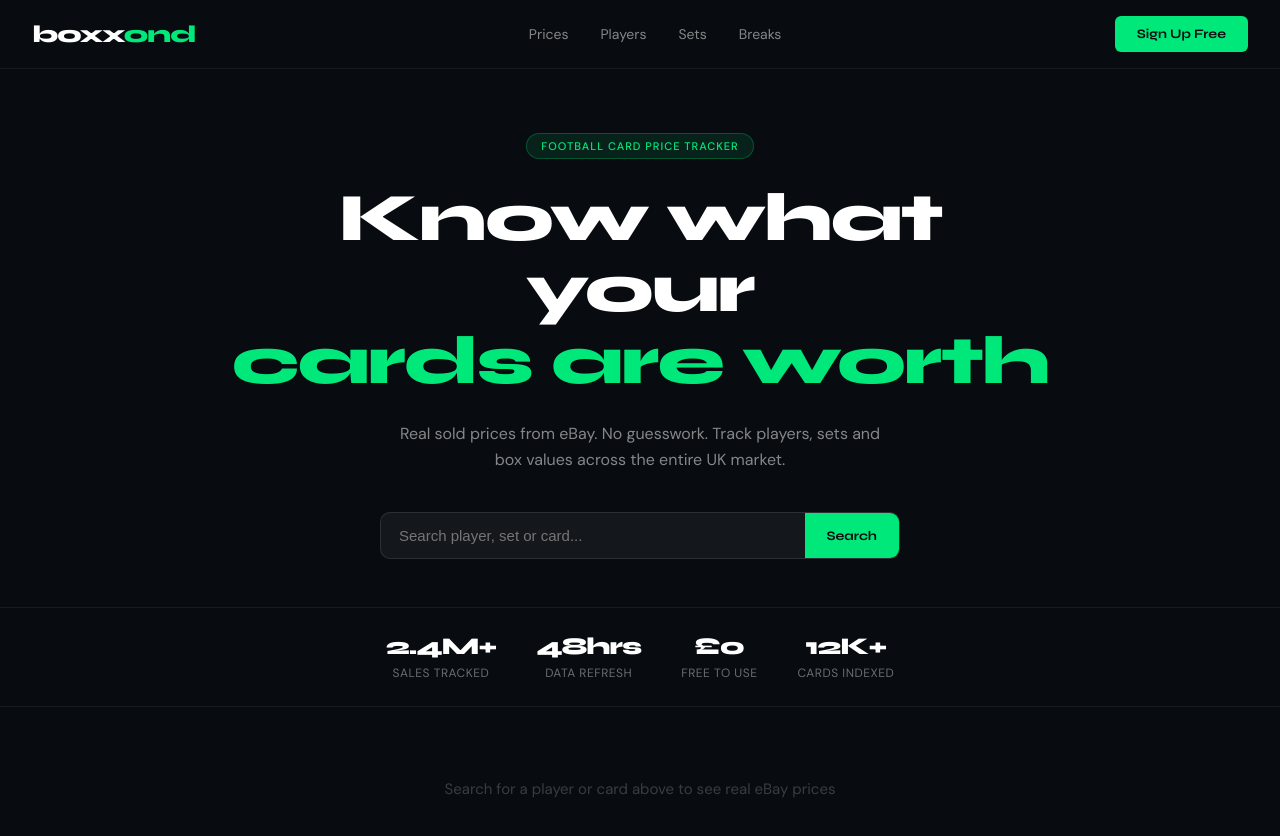
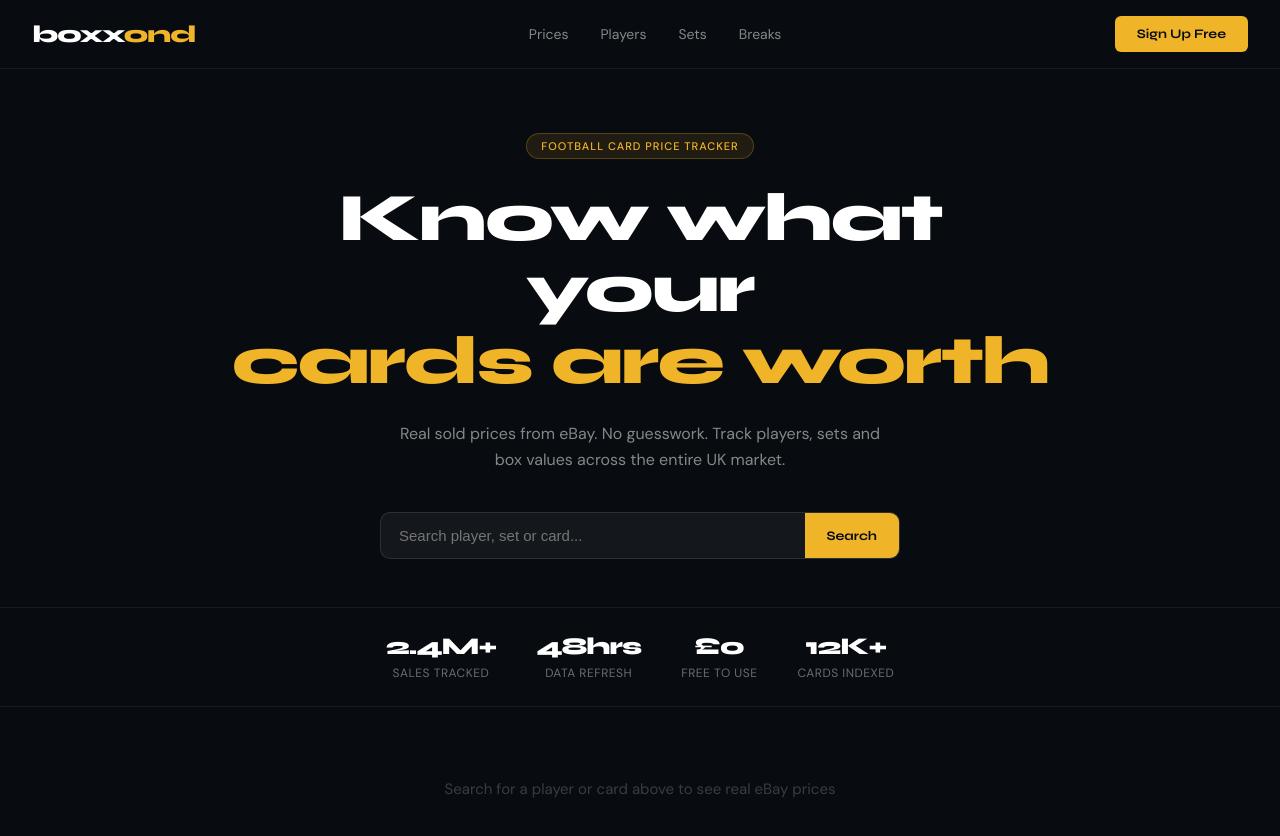
Before and after one commit to BoxxondMike/Boxxond, a Next.js app: page / in a window 1280 px wide. Shown: the top 836 px of the page. Built offline with nearby package versions, Linux system fonts and the light colour scheme.

Commit message:
gold colour scheme

```diff
--- a/app/page.tsx
+++ b/app/page.tsx
@@ -22,7 +22,7 @@ export default function Home() {
       {/* Nav */}
       <nav style={{ display: "flex", alignItems: "center", justifyContent: "space-between", padding: "1rem 2rem", borderBottom: "1px solid rgba(255,255,255,0.06)" }}>
         <div style={{ fontFamily: "var(--font-syne)", fontWeight: 800, fontSize: "24px", letterSpacing: "-1px" }}>
-          boxx<span style={{ color: "#00e87a" }}>ond</span>
+          boxx<span style={{ color: "#f0b429" }}>ond</span>
         </div>
         <div style={{ display: "flex", gap: "2rem", fontSize: "14px", color: "rgba(255,255,255,0.5)" }}>
           <a href="#" style={{ color: "rgba(255,255,255,0.5)", textDecoration: "none" }}>Prices</a>
@@ -30,18 +30,18 @@ export default function Home() {
           <a href="#" style={{ color: "rgba(255,255,255,0.5)", textDecoration: "none" }}>Sets</a>
           <a href="#" style={{ color: "rgba(255,255,255,0.5)", textDecoration: "none" }}>Breaks</a>
         </div>
-        <button style={{ background: "#00e87a", color: "#080c10", fontFamily: "var(--font-syne)", fontWeight: 700, fontSize: "13px", padding: "10px 22px", border: "none", borderRadius: "6px", cursor: "pointer" }}>
+        <button style={{ background: "#f0b429", color: "#080c10", fontFamily: "var(--font-syne)", fontWeight: 700, fontSize: "13px", padding: "10px 22px", border: "none", borderRadius: "6px", cursor: "pointer" }}>
           Sign Up Free
         </button>
       </nav>
 
       {/* Hero */}
       <div style={{ padding: "4rem 2rem 3rem", maxWidth: "900px", margin: "0 auto", textAlign: "center" }}>
-        <div style={{ display: "inline-block", background: "rgba(0,232,122,0.1)", border: "1px solid rgba(0,232,122,0.25)", color: "#00e87a", fontSize: "11px", fontWeight: 500, padding: "5px 14px", borderRadius: "20px", marginBottom: "1.5rem", letterSpacing: "1px", textTransform: "uppercase" as const }}>
+        <div style={{ display: "inline-block", background: "rgba(240,180,41,0.1)", border: "1px solid rgba(240,180,41,0.25)", color: "#f0b429", fontSize: "11px", fontWeight: 500, padding: "5px 14px", borderRadius: "20px", marginBottom: "1.5rem", letterSpacing: "1px", textTransform: "uppercase" as const }}>
           Football Card Price Tracker
         </div>
         <h1 style={{ fontFamily: "var(--font-syne)", fontWeight: 800, fontSize: "clamp(40px, 7vw, 68px)", lineHeight: 1.05, margin: "0 0 1.5rem", letterSpacing: "-2px" }}>
-          Know what your<br /><span style={{ color: "#00e87a" }}>cards are worth</span>
+          Know what your<br /><span style={{ color: "#f0b429" }}>cards are worth</span>
         </h1>
         <p style={{ color: "rgba(255,255,255,0.5)", fontSize: "16px", lineHeight: 1.6, maxWidth: "500px", margin: "0 auto 2.5rem" }}>
           Real sold prices from eBay. No guesswork. Track players, sets and box values across the entire UK market.
@@ -55,7 +55,7 @@ export default function Home() {
             onKeyDown={(e) => e.key === 'Enter' && handleSearch()}
             style={{ flex: 1, background: "transparent", border: "none", outline: "none", color: "#fff", fontSize: "15px", padding: "14px 18px" }}
           />
-          <button onClick={handleSearch} style={{ background: "#00e87a", border: "none", color: "#080c10", fontFamily: "var(--font-syne)", fontWeight: 700, fontSize: "13px", padding: "0 22px", cursor: "pointer" }}>
+          <button onClick={handleSearch} style={{ background: "#f0b429", border: "none", color: "#080c10", fontFamily: "var(--font-syne)", fontWeight: 700, fontSize: "13px", padding: "0 22px", cursor: "pointer" }}>
             {loading ? '...' : 'Search'}
           </button>
         </div>
@@ -104,7 +104,7 @@ export default function Home() {
 
                   {/* Price + Link */}
                   <div style={{ flexShrink: 0, textAlign: "right" }}>
-                    <div style={{ fontFamily: "var(--font-syne)", fontWeight: 800, fontSize: "22px", color: "#00e87a", letterSpacing: "-1px", marginBottom: "8px" }}>
+                    <div style={{ fontFamily: "var(--font-syne)", fontWeight: 800, fontSize: "22px", color: "#f0b429", letterSpacing: "-1px", marginBottom: "8px" }}>
                       {item.price ? `${item.price.currency === 'GBP' ? '£' : '$'}${parseFloat(item.price.value).toFixed(2)}` : 'N/A'}
                     </div>
                     <a href={`https://rover.ebay.com/rover/1/710-53481-19255-0/1?ff3=4&pub=55755339145682&toolid=10001&campid=5339145682&customid=&mpre=${encodeURIComponent(item.itemWebUrl)}`} target="_blank" rel="noopener noreferrer" style={{ color: "rgba(255,255,255,0.4)", fontSize: "12px", textDecoration: "none" }}>
```
